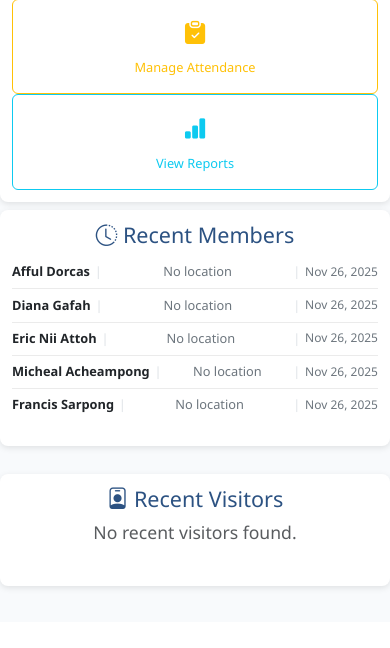
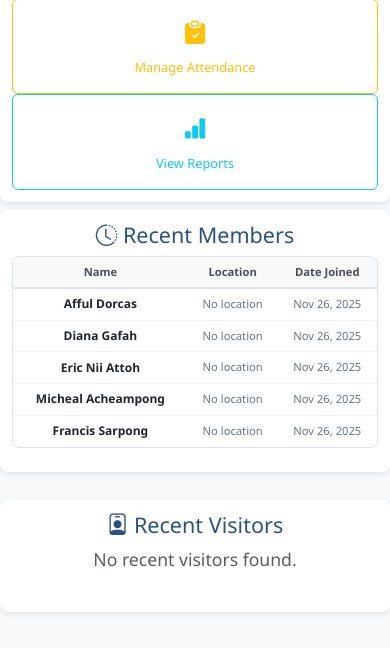
Before and after one commit to EricBaidoo/Attendance_System, a PHP site: page / in a window 390 px wide. Shown: the part 1539-2187 px from the top of the page. Before the commit the page ends 2129 px from the top, so only its background shows below. Run offline with PHP 8.4, Linux system fonts and the light colour scheme; a user stored in the database is signed in; data comes from the database, SQL or seed files in the repository; data that the repository does not hold is empty.

Commit message:
style: Refactor recent members and visitors display to use a responsive table layout for improved readability

```diff
--- a/assets/css/dashboard.css
+++ b/assets/css/dashboard.css
@@ -17,71 +17,63 @@ body {
 
 /* Removed modern-card class - using standard Bootstrap cards */
 
-/* Recent Activity Formatting */
-.recent-members-list,
-.recent-visitors-list {
-    margin: 0;
-    padding: 0;
+/* Recent Activity Table Styling */
+.recent-activity-table {
+    margin-bottom: 0;
+    font-size: 0.9rem;
 }
 
-.member-row,
-.visitor-row {
-    display: flex;
-    align-items: center;
-    gap: 0.5rem;
-    padding: 0.6rem 0;
-    border-bottom: 1px solid rgba(0,0,0,0.08);
-    font-size: 0.9rem;
-    line-height: 1.4;
+.recent-activity-table thead th {
+    background-color: #f8f9fa;
+    border-bottom: 2px solid #dee2e6;
+    color: #495057;
+    font-weight: 600;
+    font-size: 0.85rem;
+    padding: 0.6rem 0.75rem;
+    border-top: none;
 }
 
-.member-row:last-child,
-.visitor-row:last-child {
+.recent-activity-table tbody td {
+    padding: 0.6rem 0.75rem;
+    vertical-align: middle;
+    border-bottom: 1px solid rgba(0,0,0,0.06);
+}
+
+.recent-activity-table tbody tr:last-child td {
     border-bottom: none;
 }
 
-.member-name,
-.visitor-name {
-    font-weight: 600;
-    color: #212529;
-    flex-shrink: 0;
+.recent-activity-table tbody tr:hover {
+    background-color: rgba(0,0,0,0.02);
 }
 
-.member-location,
-.visitor-location {
-    color: #6c757d;
-    flex: 1;
-    min-width: 0;
-    overflow: hidden;
-    text-overflow: ellipsis;
-    white-space: nowrap;
+.recent-activity-table .fw-semibold {
+    color: #212529;
+    font-weight: 600;
 }
 
-.member-date,
-.visitor-date {
-    color: #6c757d;
+.recent-activity-table .text-muted {
+    color: #6c757d !important;
     font-size: 0.85rem;
-    flex-shrink: 0;
 }
 
-.separator {
-    color: #dee2e6;
-    font-weight: 300;
-    flex-shrink: 0;
-}
-
-/* Mobile specific adjustments */
+/* Mobile responsive adjustments */
 @media (max-width: 768px) {
-    .member-row,
-    .visitor-row {
-        font-size: 0.85rem;
-        gap: 0.4rem;
-        padding: 0.5rem 0;
+    .recent-activity-table {
+        font-size: 0.8rem;
     }
 
-    .member-date,
-    .visitor-date {
-        font-size: 0.8rem;
+    .recent-activity-table thead th {
+        font-size: 0.75rem;
+        padding: 0.5rem 0.5rem;
+    }
+
+    .recent-activity-table tbody td {
+        padding: 0.5rem 0.5rem;
+    }
+
+    .recent-activity-table .text-muted {
+        font-size: 0.75rem;
     }
 }
 
@@ -734,16 +726,21 @@ body {
     }
 
     /* Recent Activity Mobile Styles */
-    .member-row,
-    .visitor-row {
-        font-size: 0.8rem;
-        gap: 0.3rem;
-        padding: 0.45rem 0;
+    .recent-activity-table {
+        font-size: 0.75rem;
     }
 
-    .member-date,
-    .visitor-date {
-        font-size: 0.75rem;
+    .recent-activity-table thead th {
+        font-size: 0.7rem;
+        padding: 0.4rem 0.4rem;
+    }
+
+    .recent-activity-table tbody td {
+        padding: 0.4rem 0.4rem;
+    }
+
+    .recent-activity-table .text-muted {
+        font-size: 0.7rem;
     }
 
     /* Removed modern-header classes - using standard Bootstrap */
--- a/index.php
+++ b/index.php
@@ -284,16 +284,25 @@ $card_col_class = ($user_role == 'admin') ? 'col-lg-3 col-md-6 col-sm-6 col-12 m
                 ")->fetchAll();
 
                 if ($recent_members): ?>
-                    <div class="recent-members-list">
-                        <?php foreach ($recent_members as $member): ?>
-                            <div class="member-row">
-                                <span class="member-name"><?php echo htmlspecialchars($member['name']); ?></span>
-                                <span class="separator">|</span>
-                                <span class="member-location"><?php echo htmlspecialchars($member['location'] ?: 'No location'); ?></span>
-                                <span class="separator">|</span>
-                                <span class="member-date"><?php echo date('M j, Y', strtotime($member['date_joined'])); ?></span>
-                            </div>
-                        <?php endforeach; ?>
+                    <div class="table-responsive">
+                        <table class="table table-sm recent-activity-table">
+                            <thead>
+                                <tr>
+                                    <th>Name</th>
+                                    <th>Location</th>
+                                    <th>Date Joined</th>
+                                </tr>
+                            </thead>
+                            <tbody>
+                                <?php foreach ($recent_members as $member): ?>
+                                <tr>
+                                    <td class="fw-semibold"><?php echo htmlspecialchars($member['name']); ?></td>
+                                    <td class="text-muted"><?php echo htmlspecialchars($member['location'] ?: 'No location'); ?></td>
+                                    <td class="text-muted"><?php echo date('M j, Y', strtotime($member['date_joined'])); ?></td>
+                                </tr>
+                                <?php endforeach; ?>
+                            </tbody>
+                        </table>
                     </div>
                 <?php else: ?>
                     <p class="text-muted">No recent members found.</p>
@@ -325,16 +334,25 @@ $card_col_class = ($user_role == 'admin') ? 'col-lg-3 col-md-6 col-sm-6 col-12 m
                 ")->fetchAll();
 
                 if ($recent_visitors): ?>
-                    <div class="recent-visitors-list">
-                        <?php foreach ($recent_visitors as $visitor): ?>
-                            <div class="visitor-row">
-                                <span class="visitor-name"><?php echo htmlspecialchars($visitor['name']); ?></span>
-                                <span class="separator">|</span>
-                                <span class="visitor-location"><?php echo htmlspecialchars($visitor['location'] ?: 'No address'); ?></span>
-                                <span class="separator">|</span>
-                                <span class="visitor-date"><?php echo date('M j, Y', strtotime($visitor['date_joined'])); ?></span>
-                            </div>
-                        <?php endforeach; ?>
+                    <div class="table-responsive">
+                        <table class="table table-sm recent-activity-table">
+                            <thead>
+                                <tr>
+                                    <th>Name</th>
+                                    <th>Location</th>
+                                    <th>Visit Date</th>
+                                </tr>
+                            </thead>
+                            <tbody>
+                                <?php foreach ($recent_visitors as $visitor): ?>
+                                <tr>
+                                    <td class="fw-semibold"><?php echo htmlspecialchars($visitor['name']); ?></td>
+                                    <td class="text-muted"><?php echo htmlspecialchars($visitor['location'] ?: 'No address'); ?></td>
+                                    <td class="text-muted"><?php echo date('M j, Y', strtotime($visitor['date_joined'])); ?></td>
+                                </tr>
+                                <?php endforeach; ?>
+                            </tbody>
+                        </table>
                     </div>
                 <?php else: ?>
                     <p class="text-muted">No recent visitors found.</p>
```
